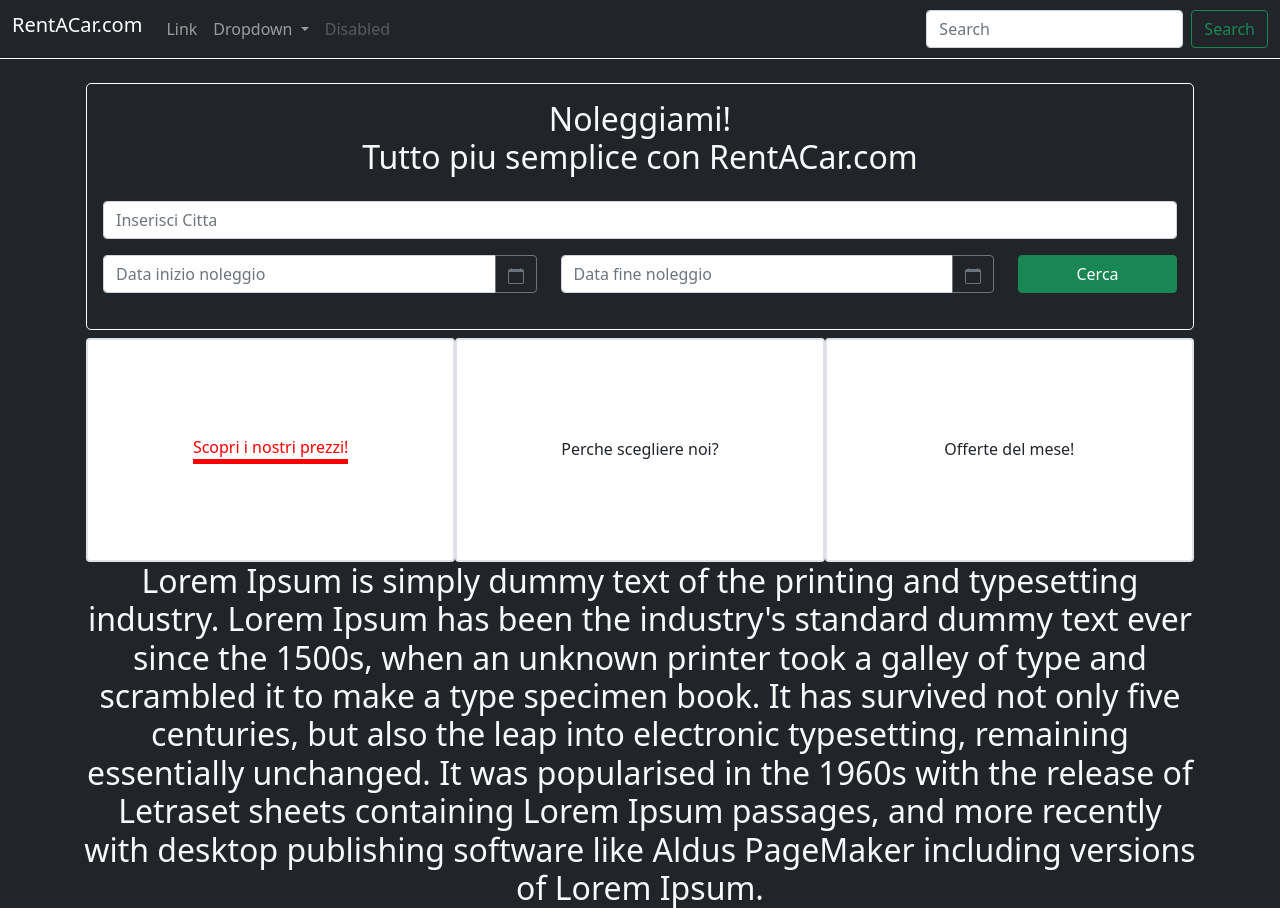
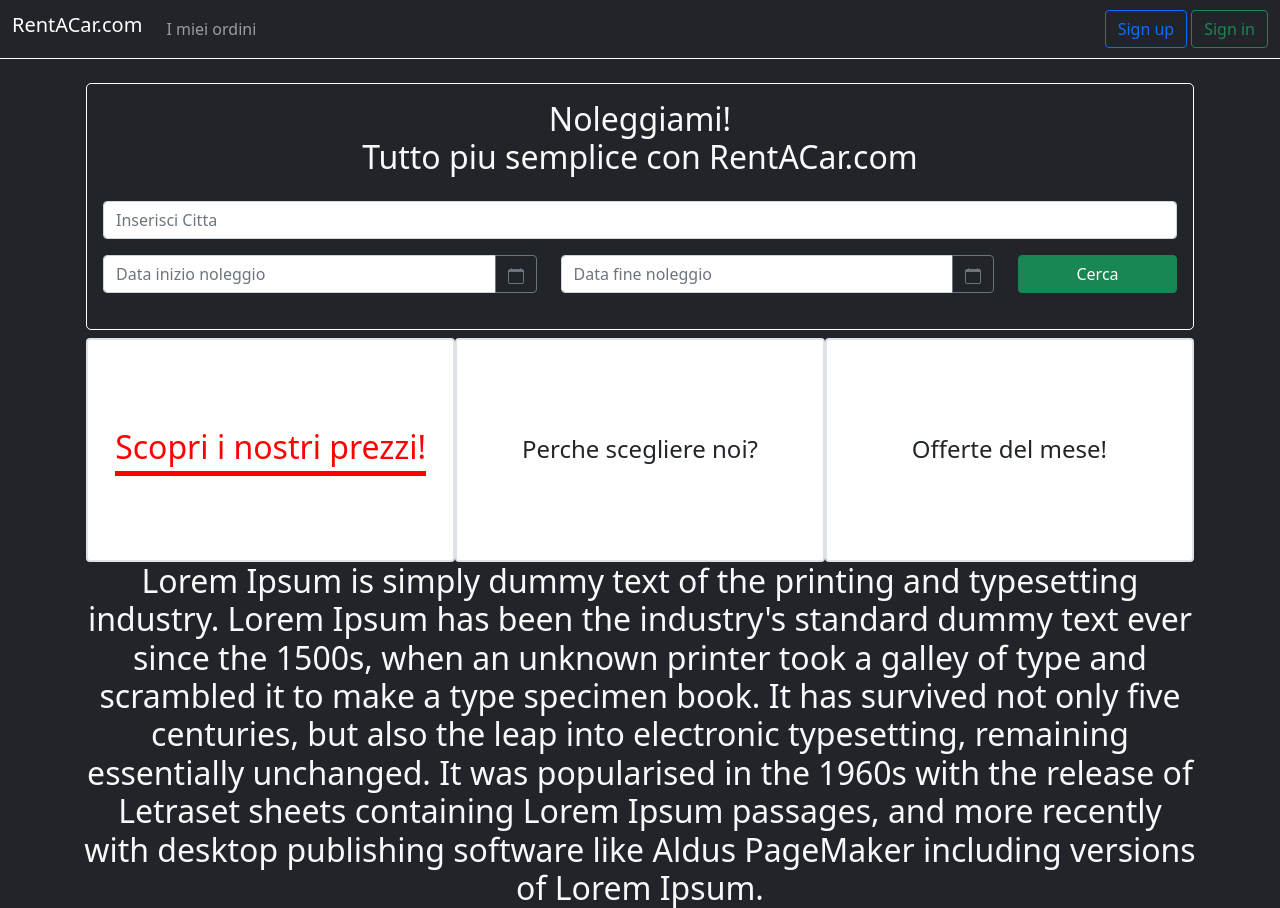
Before and after one commit to uendi-123/ProgettiLTW-1, a PHP site: page /html/index.html in a window 1280 px wide. Shown: the top 908 px of the page. Run offline with PHP 8.4, Linux system fonts and the light colour scheme.

Commit message:
Aggiunti Form Login e Registrazione
-Sistemare SignUp form che scompare
-Aggiungere API Calendario su Data Nascita
-JS Login e Form Registrazione
-Sistemare Card
-Tasto 'i miei ordini' solo se fatto accesso
-Orario in input Data

-Pagina Web auto per Citta
-Pagina/Barra degli ordini

```diff
--- a/css/style.css
+++ b/css/style.css
@@ -70,4 +70,8 @@
 .dinamicDiv{
   background-color: inherit;
 }
+
+.toBeArrotondato{
+  border-radius: 10px;
+}
 /*# sourceMappingURL=style.css.map */
--- a/html/index.html
+++ b/html/index.html
@@ -46,27 +46,101 @@
                 <div class="collapse navbar-collapse" id="navbarSupportedContent">
                     <ul class="navbar-nav me-auto mb-2 mb-lg-0">
                         <li class="nav-item">
-                            <a class="nav-link" href="#">Link</a>
-                        </li>
-                        <li class="nav-item dropdown">
-                            <a class="nav-link dropdown-toggle" href="#" id="navbarDropdown" role="button" data-bs-toggle="dropdown" aria-expanded="false">
-                            Dropdown
-                            </a>
-                            <ul class="dropdown-menu" aria-labelledby="navbarDropdown">
-                            <li><a class="dropdown-item" href="#">Action</a></li>
-                            <li><a class="dropdown-item" href="#">Another action</a></li>
-                            <li><hr class="dropdown-divider"></li>
-                            <li><a class="dropdown-item" href="#">Something else here</a></li>
-                            </ul>
-                        </li>
-                        <li class="nav-item">
-                            <a class="nav-link disabled" href="#" tabindex="-1" aria-disabled="true">Disabled</a>
+                            <a class="nav-link" href="#">I miei ordini</a>
                         </li>
                     </ul>
                     <form class="d-flex">
-                        <input class="form-control me-2" type="search" placeholder="Search" aria-label="Search">
-                        <button class="btn btn-outline-success" type="submit">Search</button>
+                        <button class="btn btn-outline-primary me-1" type="button" data-bs-toggle="modal" data-bs-target="#signUpModal">Sign up</button>
+                        <button class="btn btn-outline-success" type="button" data-bs-toggle="modal" data-bs-target="#signInModal1">Sign in</button>
                     </form>
+
+                    <div class="modal fade" id="signUpModal" tabindex="-2" aria-labelledby="exampleModalLabel" aria-hidden="true">
+                        <div class="modal-dialog">
+                            <div class="modal-content border border-3 border-primary rounded-3">
+                                <div class="modal-header">
+                                    <h5 class="modal-title" id="exampleModalLabel">Continua per registrarti!</h5>
+                                    <button type="button" class="btn-close" data-bs-dismiss="modal" aria-label="Close"></button>
+                                </div>
+                                <div class="modal-body">
+                                    <div class="row">
+                                        <div class="col-sm">
+                                            <label for="inputNome">Nome</label>
+                                            <input type="text" class="form-control" id="inputNome">
+                                        </div>
+                                        <div class="col-sm">
+                                            <label for="inputCognome">Cognome</label>
+                                            <input type="text" class="form-control" id="inputCognome">
+                                        </div>
+                                    </div>
+                                    <div class="row mt-1">
+                                        <div class="col-sm-9">
+                                            <label for="inputIndirizzo">Indirizzo Via/Viale</label>
+                                            <input type="text" class="form-control" id="inputIndirizzo">
+                                        </div>
+                                        <div class="col-sm-3">
+                                            <label for="inputCivico">N° Civico</label>
+                                            <input type="text" class="form-control" id="inputCivico">
+                                        </div>
+                                    </div>
+                                    <div class="row mt-1">
+                                        <div class="col">
+                                            <label for="inputNascita">Data Nascita</label>
+                                            <input type="text" class="form-control" id="inputNascita">
+                                        </div>
+                                    </div>
+                                    <div class="row mt-1">
+                                        <label for="inputEmail">Email</label></div>
+                                        <div class="col input-group">
+                                            <input type="text" class="form-control" placeholder="Recipient's username" aria-label="Recipient's username" aria-describedby="basic-addon2">
+                                            <span class="input-group-text" id="basic-addon2">@studenti.uniroma1.it</span>
+                                        </div>
+                                    </div>
+                                    <div class="modal-footer">
+                                        <button type="button" class="btn btn-outline-primary">Invio</button>
+                                    </div>
+                                </div>
+                            </div>
+                        </div>
+                    </div>
+
+                    <div class="modal fade" id="signInModal1" tabindex="-1" aria-labelledby="exampleModalLabel" aria-hidden="true">
+                        <div class="modal-dialog">
+                            <div class="modal-content border border-3 border-success rounded-3">
+                                <div class="modal-header">
+                                    <h5 class="modal-title" id="exampleModalLabel">Continua per accedere!</h5>
+                                    <button type="button" class="btn-close" data-bs-dismiss="modal" aria-label="Close"></button>
+                                </div>
+                                <div class="modal-body">
+                                    <form>
+                                        <div class="row mb-3">
+                                          <div class="col-sm-10 input-group">
+                                            <label for="inputEmail3" class="col-sm-2 col-form-label">Email</label>
+                                            <input type="email" class="form-control" id="inputEmail3" aria-describedby="basic-addon2">
+                                            <span class="input-group-text" id="basic-addon2">@studenti.uniroma1.it</span>
+                                          </div>
+                                        </div>
+                                        <div class="row mb-3">
+                                          <div class="col-sm-10 input-group">
+                                            <label for="inputPassword3" class="col-sm-2 col-form-label">Password</label>
+                                            <input type="password" class="form-control" id="inputPassword3">
+                                          </div>
+                                        </div>
+                                        <div class="col-10">
+                                            <div class="form-check">
+                                              <input class="form-check-input" type="checkbox" id="gridCheck">
+                                              <label class="form-check-label" for="gridCheck">
+                                                Remember me
+                                              </label>
+                                            </div>
+                                        </div>
+                                    </form>
+                                </div>
+                                <div class="modal-footer">
+                                    <button type="button" class="btn btn-outline-success">Login</button>
+                                </div>
+                            </div>
+                        </div>
+                    </div>
                 </div>
             </div>
         </nav>
@@ -133,13 +207,13 @@
             <!-- Box 3 Cose AJAX -->
             <div class="row rowCards text-dark mt-2 px-0 mx-lg-1 mx-md-1 justify-content-lg-center justify-content-md-center">
                 <div id="offerteDiv" class="col card normalCard border border-2 activeCard">
-                    <span class="text-center normalSpanCard activeSpanCard">Scopri i nostri prezzi!</span>
+                    <span class="text-center fs-2 normalSpanCard activeSpanCard">Scopri i nostri prezzi!</span>
                 </div>
                 <div class="col card normalCard border border-2">
-                    <span class="text-center normalSpanCard">Perche scegliere noi?</span>
+                    <span class="text-center fs-4 normalSpanCard">Perche scegliere noi?</span>
                 </div>
                 <div class="col card normalCard border border-2">
-                    <span class="text-center normalSpanCard">Offerte del mese!</span>
+                    <span class="text-center fs-4 normalSpanCard">Offerte del mese!</span>
                 </div>
             </div>
 
--- a/js/main.js
+++ b/js/main.js
@@ -2,11 +2,24 @@
     $('#dinamicDiv').load('../html/offerte.html');
 
     $('.normalCard').click(function(){
-        $('.normalCard').removeClass('activeCard');
-        $(this).addClass('activeCard');
+        // $('.normalCard').removeClass('activeCard');
+        // $(this).addClass('activeCard');
 
         $('.normalCard').children('span').removeClass('activeSpanCard');
         $(this).children('span').addClass('activeSpanCard');
+
+        $('.normalCard').children('span').removeClass('activeSpanCard');
+
+        // for(let i = 0; i < $('.normalCard').length; i++){
+        //     if($('.normalCard').get(i).children('span').hasClass('fs-2') && $('.normalCard')[i] !== $(this)){
+        //         $('.normalCard')[i].children('span').removeClass('fs-2');
+        //         $('.normalCard')[i].children('span').addClass('fs-4');
+
+        //         $(this).children('span').removeClass('fs-4');
+        //         $(this)[i].children('span').addClass('fs-2');
+        //     }
+        // }
+        // $(this).children('span').addClass('fs-2');
 
         if($(this).attr('id') === 'offerteDiv'){
             $('#dinamicDiv').load('../html/offerte.html');
```
